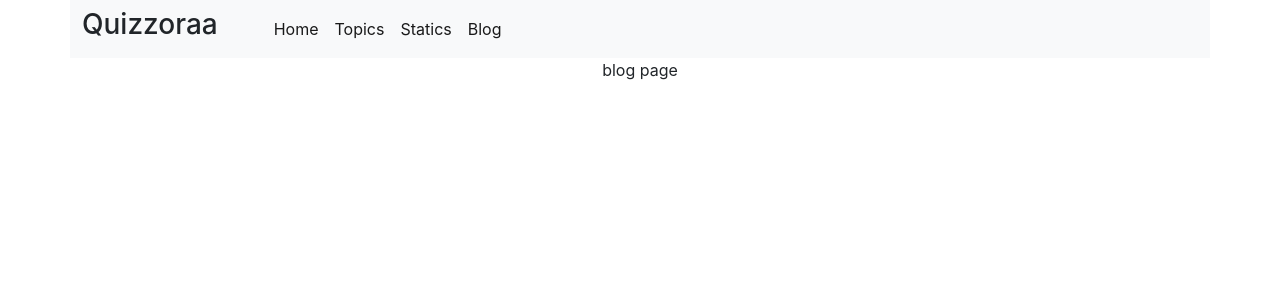
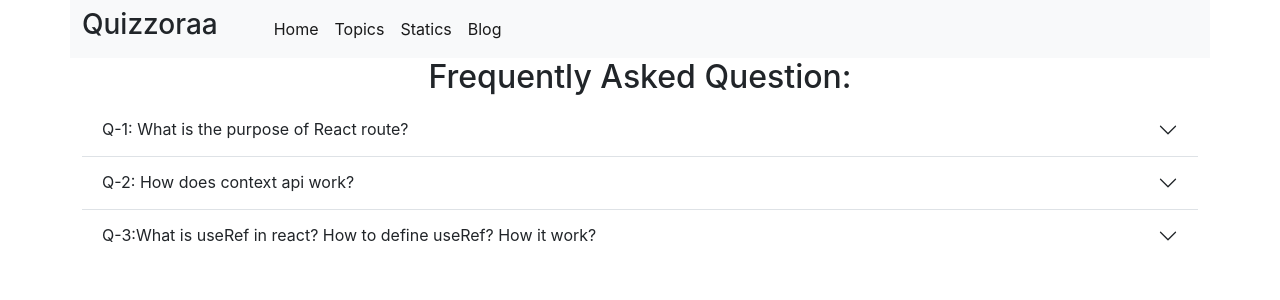
Before and after one commit to mustafa-arkan/quizora, a React (Create React App) app: page /blog in a window 1280 px wide. Shown: the top 300 px of the page. Built offline with nearby package versions, Linux system fonts and the light colour scheme.

Commit message:
blog done

```diff
--- a/src/App.js
+++ b/src/App.js
@@ -3,6 +3,7 @@
 
 import { createBrowserRouter, RouterProvider } from 'react-router-dom';
 import './App.css';
+import Blog from './components/Blogs/Blog';
 import CardDetails from './components/CardDetails/CardDetails';
 import Home from './Home/Home';
 import Main from './layout/Main';
@@ -54,7 +55,7 @@ children:[
 
   {path:'/topics', element: <div>Topics page</div>},
   {path:'/statics', element: <div>statics page</div>},
-  {path:'/blog', element: <div>blog page</div>},
+  {path:'/blog', element: <Blog></Blog>},
 
 
 
--- /dev/null
+++ b/src/components/Blogs/Blog.js
@@ -0,0 +1,62 @@
+import React from 'react';
+
+const Blog = () => {
+
+
+    return (
+        <div>
+
+
+<h2>Frequently Asked Question:</h2>
+
+<div class="accordion accordion-flush container" id="accordionFlushExample">
+  <div class="accordion-item">
+    <h2 class="accordion-header" id="flush-headingOne">
+      <button class="accordion-button collapsed" type="button" data-bs-toggle="collapse" data-bs-target="#flush-collapseOne" aria-expanded="false" aria-controls="flush-collapseOne">
+        Q-1: What is the purpose of React route?
+      </button>
+    </h2>
+    <div id="flush-collapseOne" class="accordion-collapse collapse" aria-labelledby="flush-headingOne" data-bs-parent="#accordionFlushExample">
+      <div class="accordion-body">ReactJS Router is mainly used for developing Single Page Web Applications. React Router is used to define multiple routes in the application. When a user types a specific URL into the browser, and if this URL path matches any 'route' inside the router file, the user will be redirected to that particular route.</div>
+    </div>
+  </div>
+
+
+  <div class="accordion-item">
+    <h2 class="accordion-header" id="flush-headingTwo">
+      <button class="accordion-button collapsed" type="button" data-bs-toggle="collapse" data-bs-target="#flush-collapseTwo" aria-expanded="false" aria-controls="flush-collapseTwo">
+        Q-2: How does context api work?
+      </button>
+    </h2>
+    <div id="flush-collapseTwo" class="accordion-collapse collapse" aria-labelledby="flush-headingTwo" data-bs-parent="#accordionFlushExample">
+      <div class="accordion-body">React.createContext() is all you need. It returns a consumer and a provider. Provider is a component that as it's names suggests provides the state to its children. It will hold the "store" and be the parent of all the components that might need that store. Consumer as it so happens is a component that consumes and uses the state.</div>
+    </div>
+  </div>
+
+
+
+  <div class="accordion-item">
+    <h2 class="accordion-header" id="flush-headingThree">
+      <button class="accordion-button collapsed" type="button" data-bs-toggle="collapse" data-bs-target="#flush-collapseThree" aria-expanded="false" aria-controls="flush-collapseThree">
+        Q-3:What is useRef in react? How to define useRef? How it work?
+      </button>
+    </h2>
+    <div id="flush-collapseThree" class="accordion-collapse collapse" aria-labelledby="flush-headingThree" data-bs-parent="#accordionFlushExample">
+      <div class="accordion-body">The useRef is a hook that allows to directly create a reference to the DOM element in the functional component. Syntax: const refContainer = useRef(initialValue); The useRef returns a mutable ref object.<br/>
+
+      In general, we want to let React handle all DOM manipulation.
+But there are some instances where useRef can be used without causing issues.
+In React, we can add a ref attribute to an element to access it directly in the DOM.
+
+      </div>
+    </div>
+  </div>
+</div>
+
+
+
+        </div>
+    );
+};
+
+export default Blog;
```
